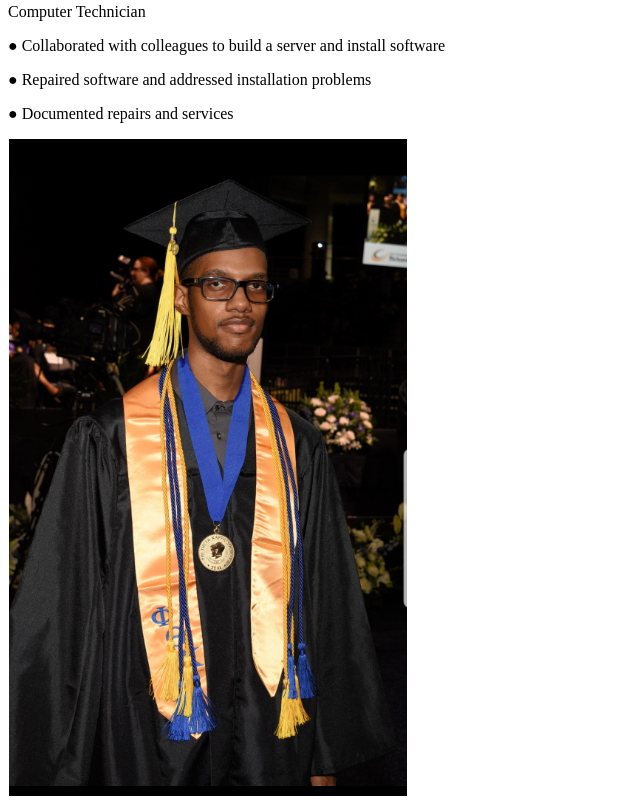
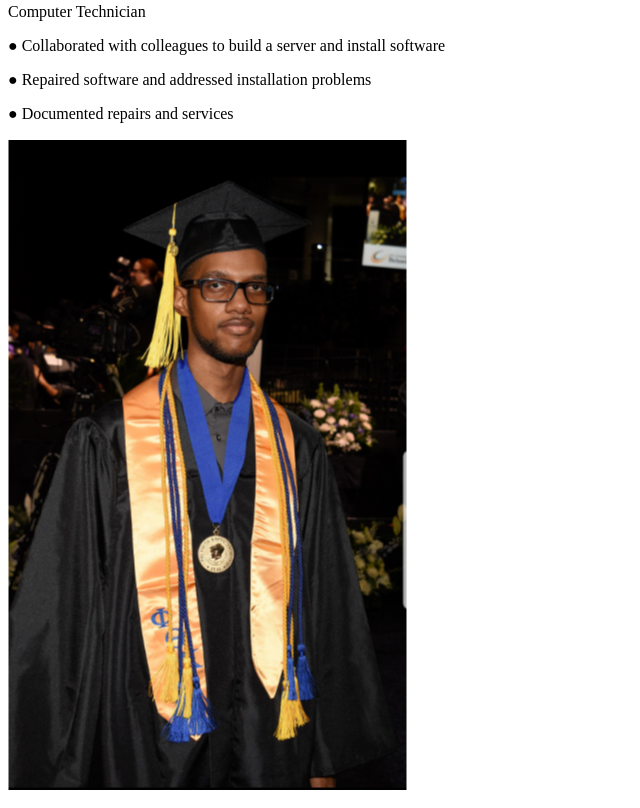
Before and after one commit to ArmaniLeSure/Project1_OLD2019, a plain HTML site: page index.html in a window 1280 px wide. Shown: the part 1065-1873 px from the top of the page, without its empty margins (0-640 px from the left). Drawn offline with Linux system fonts and the light colour scheme.

Commit message:
Completely changed the pictures and rewrote the code to try to get the pics back

```diff
--- a/index.html
+++ b/index.html
@@ -46,6 +46,6 @@
   <p>● Collaborated with colleagues to build a server and install software</p>
   <p>● Repaired software and addressed installation problems</p>
   <p>● Documented repairs and services</p>
-  <img src="sexy.png" alt="a picture of a sexy man.">
+  <img src="sexyy.png" alt="a picture of a sexy man.">
 </body>
 </html>
```
Also changed, not shown: page2.html (+1 -1 lines), comp.PNG (added), pc.PNG (deleted), sexy.PNG (deleted), sexyy.PNG (added).
